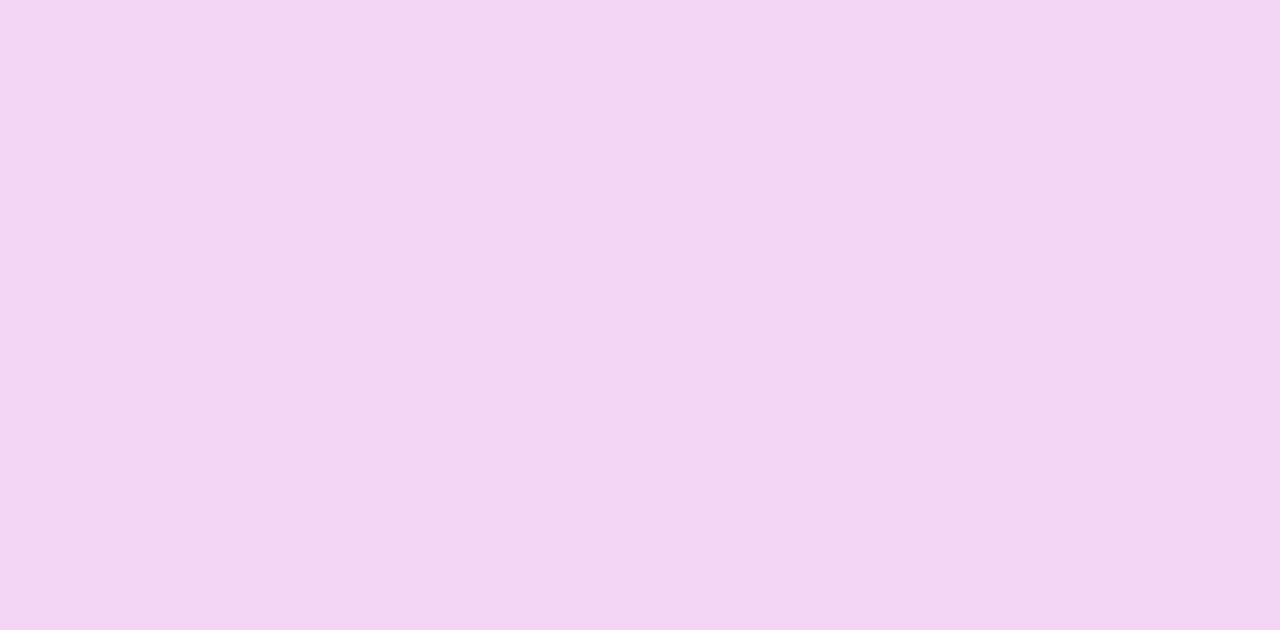
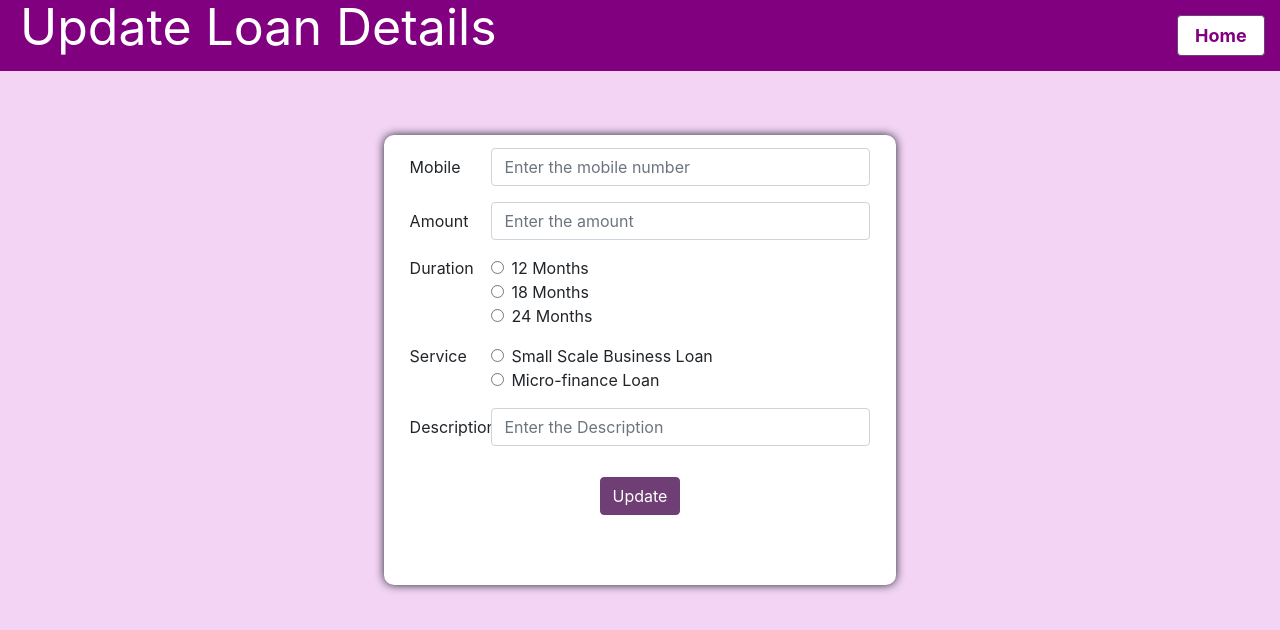
Before and after one commit to Suresh-23723/Civil-Loan, a React (Create React App) app in the folder client/: page /updateloan in a window 1280 px wide. Before the commit this address had no page. Shown: the top 630 px of the page. Built offline with nearby package versions, Linux system fonts and the light colour scheme.

Commit message:
Make View of update page

```diff
--- a/client/src/App.js
+++ b/client/src/App.js
@@ -5,7 +5,7 @@ import Request from './components/Request';
 import Signup from './components/Signup';
 import Login from './components/Login';
 import Landing from './components/Landing';
-import Update from './components/Update';
+import UpdateLoan from './components/UpdateLoan';
 
 const App = () => {
    return (
@@ -17,7 +17,7 @@ const App = () => {
             <Route path="/new" element={<Signup/>} />
             <Route path="/login" element={<Login/>} />
             <Route path="/landing" element={<Landing/>}/>
-            <Route path="/update" element={<Update/>} />
+            <Route path="/updateloan" element={<UpdateLoan/>} />
        </Routes>
     </div>
 )}
--- a/client/src/components/Loan.js
+++ b/client/src/components/Loan.js
@@ -36,7 +36,7 @@ const Loan = ({data}) => {
     }
 
     const updateLoan = (mobile, code) => {
-        navigate("/update");
+        navigate("/updateloan");
     }
     return data.map(loan => {
         return (
--- a/client/src/components/Update.js
+++ /dev/null
@@ -1,12 +0,0 @@
-import React from 'react';
-
-import './Update.css';
-const Update = (props) => {
-
-
-    return (
-      <h1>Hello</h1>
-    );
-}
-
-export default Update;
--- /dev/null
+++ b/client/src/components/UpdateLoan.css
@@ -0,0 +1,33 @@
+.header {
+  background-color: purple;
+  color: white;
+  font-size: 50px;
+  padding-left: 20px;
+  display: flex;
+  flex-direction: row;
+  justify-content: space-between;
+}
+
+.head {
+  margin-top: -10px;
+}
+#home {
+  background-color: white;
+  color: purple;
+  width: 7%;
+  font-size: large;
+  font-weight: bold;
+}
+
+#home:hover {
+  background-color: rgb(15, 201, 15);
+  color: white;
+}
+
+.myForm {
+  margin: 5% 30%;
+  padding: 1% 2%;
+  box-shadow: 0 0 10px;
+  background-color: white;
+  border-radius: 10px;
+}
--- /dev/null
+++ b/client/src/components/UpdateLoan.js
@@ -0,0 +1,92 @@
+import React from 'react';
+import { useNavigate } from "react-router-dom";
+import './UpdateLoan.css';
+const UpdateLoan = () => {
+
+    const navigate = useNavigate();
+    return (
+      <div>
+      <div className="header">
+        <div className="head">Update Loan Details</div>
+        <button class="btn btn-primary" id="home" onClick = {()=> navigate("/")}>Home</button>
+      </div>
+
+      <div class="myForm">
+      <form >
+          <div class="form-group row">
+              <label for="Mobile" class="col-sm-2 col-form-label">Mobile</label>
+              <div class="col-sm-10">
+                <input type="text" class="form-control" id="mobile" placeholder="Enter the mobile number"/>
+              </div>
+          </div>
+          <div class="form-group row">
+              <label for="Amount" class="col-sm-2 col-form-label">Amount</label>
+              <div class="col-sm-10">
+                <input type="number" class="form-control" id="amount" placeholder="Enter the amount"/>
+              </div>
+          </div>
+          <fieldset class="form-group">
+              <div class="row">
+              <legend class="col-form-label col-sm-2 pt-0">Duration</legend>
+              <div class="col-sm-10">
+                  <div class="form-check">
+                  <input class="form-check-input" type="radio" name="duration" id="d12" value="12" onChange={() => {}}/>
+                  <label class="form-check-label" for="duration12">
+                      12 Months
+                  </label>
+                  </div>
+                  <div class="form-check">
+                  <input class="form-check-input" type="radio" name="duration" id="d18" value="18" onChange={() => {}}/>
+                  <label class="form-check-label" for="duration18">
+                      18 Months
+                  </label>
+                  </div>
+                  <div class="form-check">
+                  <input class="form-check-input" type="radio" name="duration" id="d24" value="24" onChange={() => {}}/>
+                  <label class="form-check-label" for="duration24">
+                      24 Months
+                  </label>
+                  </div>
+              </div>
+              </div>
+          </fieldset>
+          <fieldset class="form-group">
+              <div class="row">
+              <legend class="col-form-label col-sm-2 pt-0">Service</legend>
+              <div class="col-sm-10">
+                  <div class="form-check">
+                  <input class="form-check-input" type="radio" name="serviceType" id="SCB" value="SCB" onChange={() => {}}/>
+                  <label class="form-check-label" for="duration12">
+                      Small Scale Business Loan
+                  </label>
+                  </div>
+                  <div class="form-check">
+                  <input class="form-check-input" type="radio" name="serviceType" id="MF" value="MF" onChange={() => {}}/>
+                  <label class="form-check-label" for="duration18">
+                      Micro-finance Loan
+                  </label>
+                  </div>
+              </div>
+              </div>
+          </fieldset>
+          <div class="form-group row">
+              <label for="Description" class="col-sm-2 col-form-label">Description</label>
+              <div class="col-sm-10">
+                <input type="text" class="form-control" id="description" placeholder="Enter the Description"/>
+              </div>
+          </div>
+          <div class="form row">
+              <div class="col text-center">
+                  <button type="submit" class="btn btn-primary" id="Update">Update</button>
+              </div>
+          </div>
+          <div class="alert" role="alert">
+              {}
+          </div>
+      </form>
+      </div>
+      </div>
+    );
+}
+
+export default UpdateLoan;
```
Also changed, not shown: client/src/components/Update.css (deleted).
